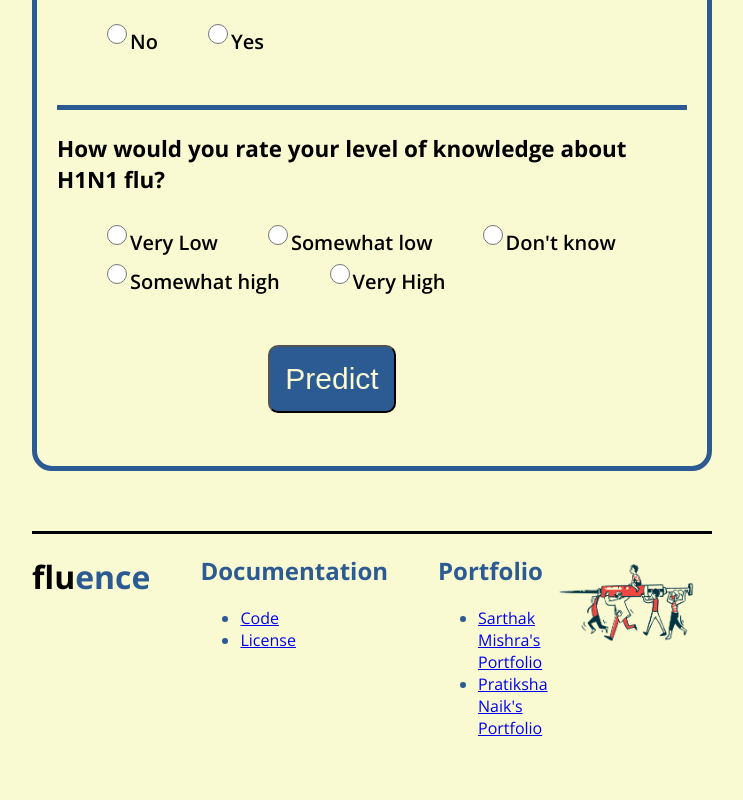
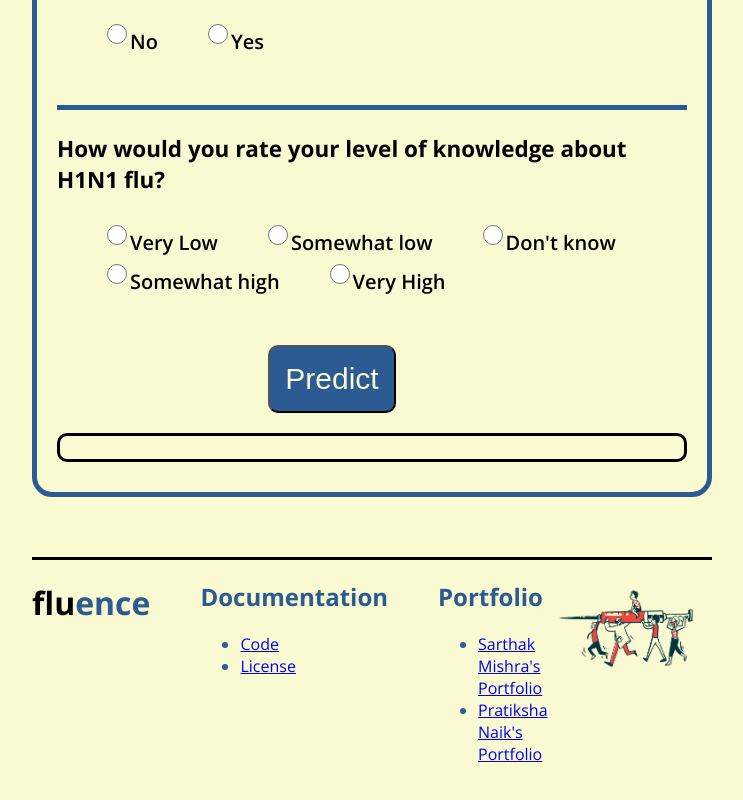
Before and after one commit to adiimated/Flu-Shot-Learning, a React (Create React App) app in the folder app/: page /model1 in a window 1280 px wide. Shown: the part 2206-3006 px from the top of the page, without its empty margins (268-1011 px from the left). Built offline with nearby package versions, Linux system fonts and the light colour scheme.

Commit message:
Improved output UI

```diff
--- a/app/src/Model1.js
+++ b/app/src/Model1.js
@@ -6,6 +6,7 @@ function Model1() {
 
   const [values, setValues] = useState([""]);
   const [response, setResponse] = useState([""]);
+  const [flag, setFlag] = useState(false);
   const [selectedOption1, setSelectedOption1] = useState([""]);
   const [selectedOption2, setSelectedOption2] = useState([""]);
   const [selectedOption3, setSelectedOption3] = useState([""]);
@@ -68,6 +69,7 @@ function Model1() {
 
   const handleSubmit = async(e) => {
     e.preventDefault();
+    setFlag(true);
     setValues(values);
     try {
       const response = await fetch('https://fluence-backend.onrender.com/api/process_input_h1n1', {
@@ -97,6 +99,7 @@ function Model1() {
       else {
         setResponse("Some error occured");
       }
+      setFlag(false);
     }
     catch (error) {
       console.error("Error: ", error);
@@ -250,7 +253,9 @@ function Model1() {
           <button className="ModelButton">Predict</button>
         </div>
 
-        {response && <h3>{response}</h3>}
+        <div className='ModelOutput'>
+          {flag && response.length===1 ? (<h3>Please wait for response</h3>) : (<h3>{response}</h3>)}
+        </div>
 
       </form>
 
```
